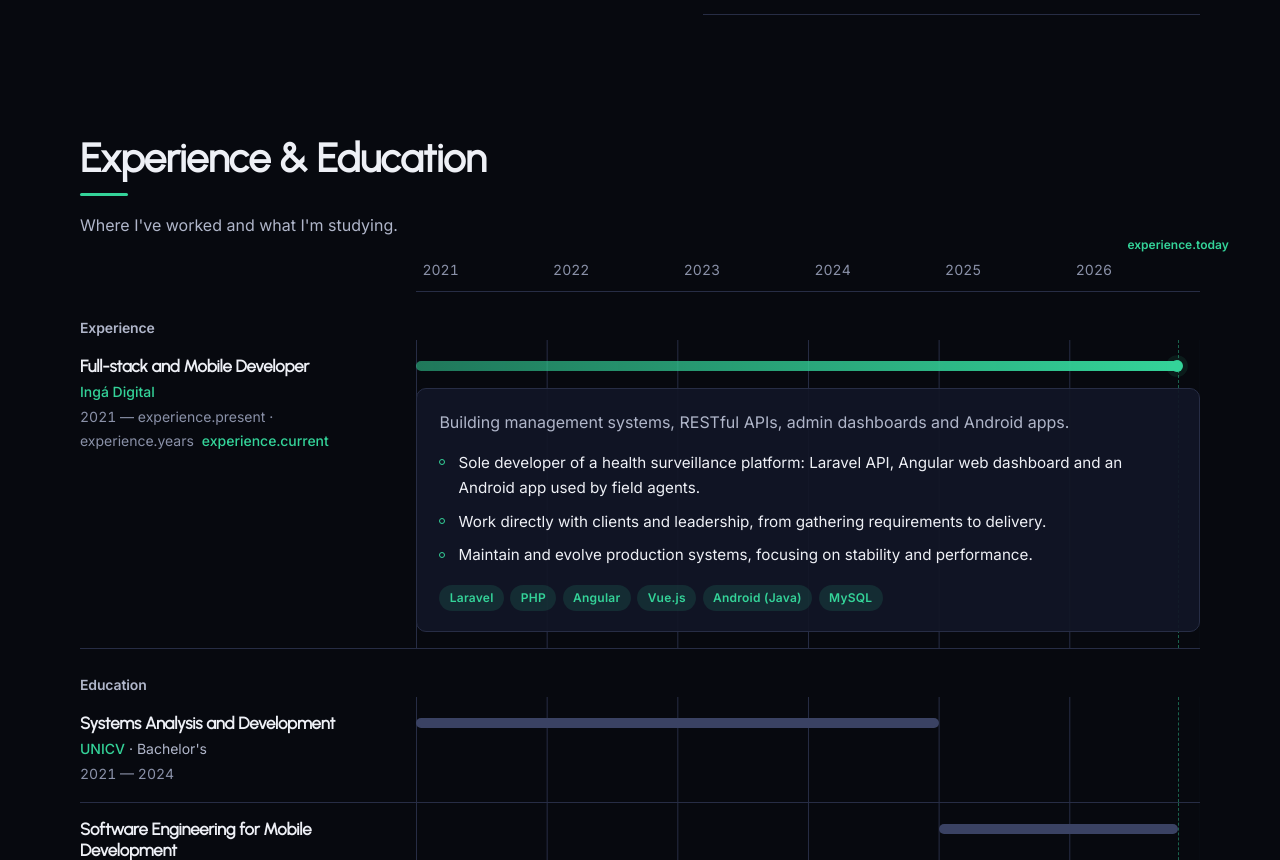
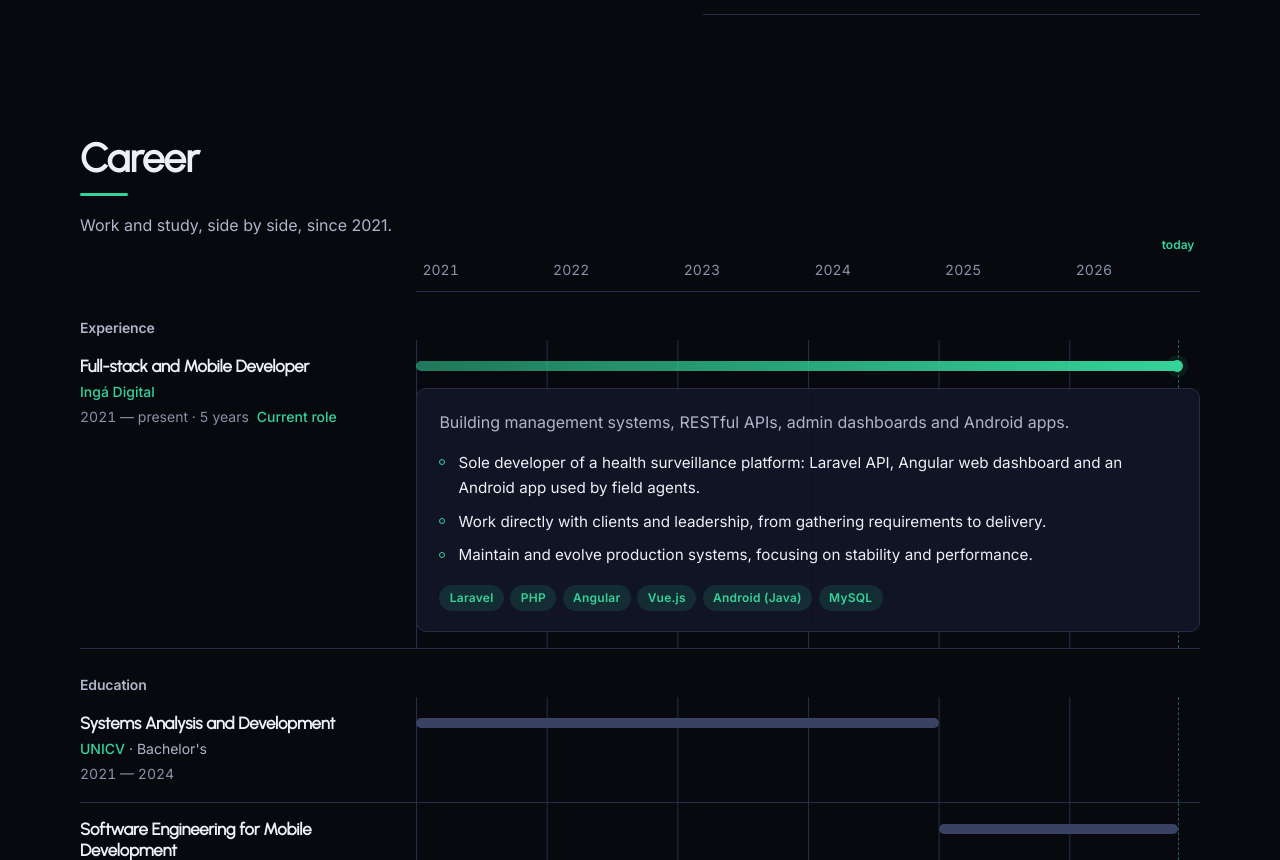
Before and after one commit to Gustavoo01/portfolio, a Vue app: page / in a window 1280 px wide. Shown: the part 1940-2800 px from the top of the page. Built offline with nearby package versions, Linux system fonts and the light colour scheme.

Commit message:
fix: trajetoria anos

```diff
--- a/src/i18n/locales/en.js
+++ b/src/i18n/locales/en.js
@@ -5,8 +5,8 @@ export default {
   nav: {
     projects: "Projects",
     about: "About",
-    experience: "Experience",
     contact: "Contact",
+    experience: "Career",
   },
   hero: {
     role: "Full-stack & Mobile Developer",
@@ -42,12 +42,17 @@ export default {
     },
   },
   experience: {
-    title: "Experience & Education",
-    subtitle: "Where I've worked and what I'm studying.",
+    title: "Career",
+    subtitle: "Work and study, side by side, since {since}.",
     work: "Experience",
     education: "Education",
     levels: { grad: "Bachelor's", pos: "Postgraduate" },
     status: { ongoing: "In progress", done: "Completed" },
+    present: "present",
+    current: "Current role",
+    year: "{n} year",
+    years: "{n} years",
+    today: "today",
   },
   contact: {
     title: "Contact",
--- a/src/i18n/locales/es.js
+++ b/src/i18n/locales/es.js
@@ -5,7 +5,7 @@ export default {
   nav: {
     projects: "Proyectos",
     about: "Sobre mí",
-    experience: "Experiencia",
+    experience: "Trayectoria",
     contact: "Contacto",
   },
   hero: {
@@ -47,12 +47,17 @@ export default {
     },
   },
   experience: {
-    title: "Experiencia & Formación",
-    subtitle: "Dónde he trabajado y qué estoy estudiando.",
+    title: "Trayectoria",
+    subtitle: "Trabajo y estudio, lado a lado, desde {since}.",
     work: "Experiencia",
     education: "Formación",
     levels: { grad: "Grado", pos: "Posgrado" },
     status: { ongoing: "En curso", done: "Concluido" },
+    present: "actual",
+    current: "Trabajo actual",
+    year: "{n} año",
+    years: "{n} años",
+    today: "hoy",
   },
   contact: {
     title: "Contacto",
--- a/src/i18n/locales/pt.js
+++ b/src/i18n/locales/pt.js
@@ -5,8 +5,8 @@ export default {
   nav: {
     projects: "Projetos",
     about: "Sobre",
-    experience: "Experiência",
     contact: "Contato",
+    experience: "Trajetória",
   },
   hero: {
     role: "Full-stack & Mobile Developer",
@@ -47,12 +47,17 @@ export default {
     },
   },
   experience: {
-    title: "Experiência & Formação",
-    subtitle: "Onde trabalhei e o que estou estudando.",
+    title: "Trajetória",
+    subtitle: "Trabalho e estudo, lado a lado, desde {since}.",
     work: "Experiência",
     education: "Formação",
     levels: { grad: "Graduação", pos: "Pós-graduação" },
     status: { ongoing: "Em andamento", done: "Concluído" },
+    present: "atualmente",
+    current: "Trabalho atual",
+    year: "{n} ano",
+    years: "{n} anos",
+    today: "hoje",
   },
   contact: {
     title: "Contato",
```
Also changed, not shown: 1 other file (tests, documents, lock files or other folders).
